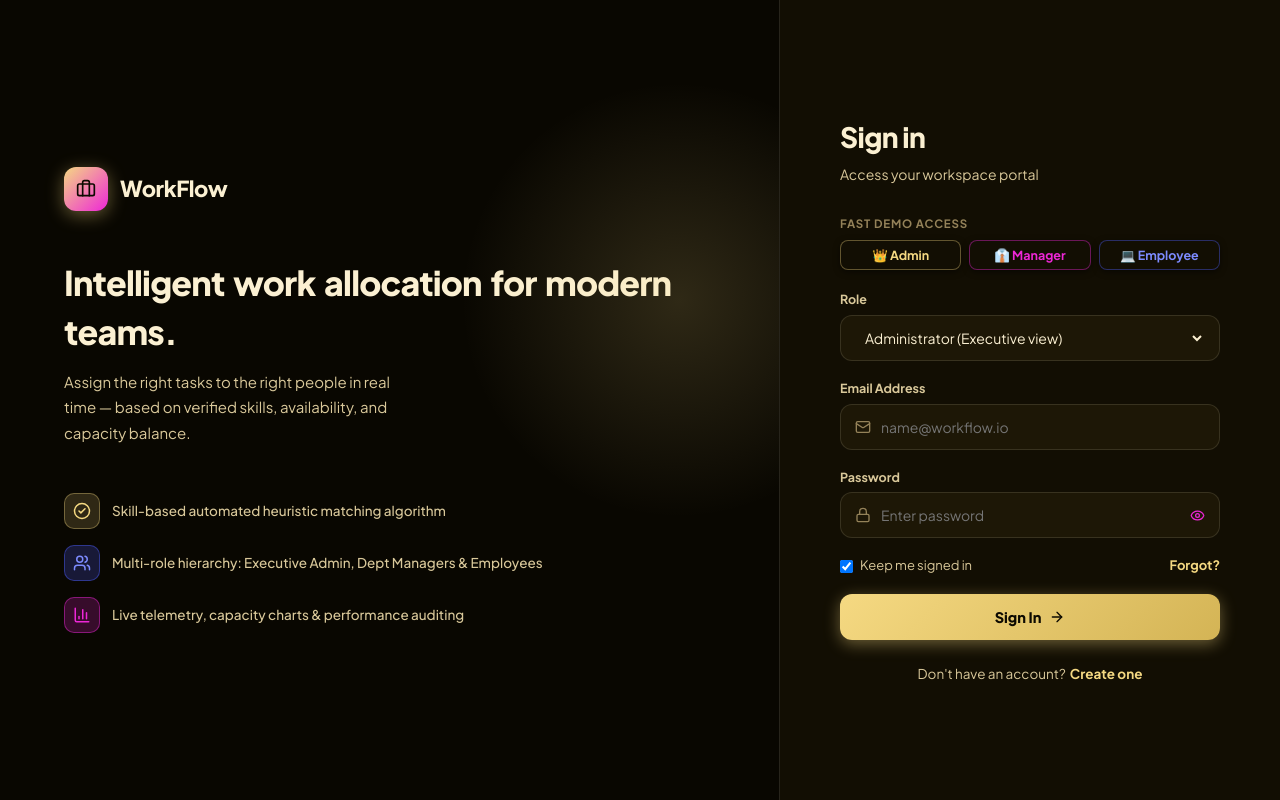
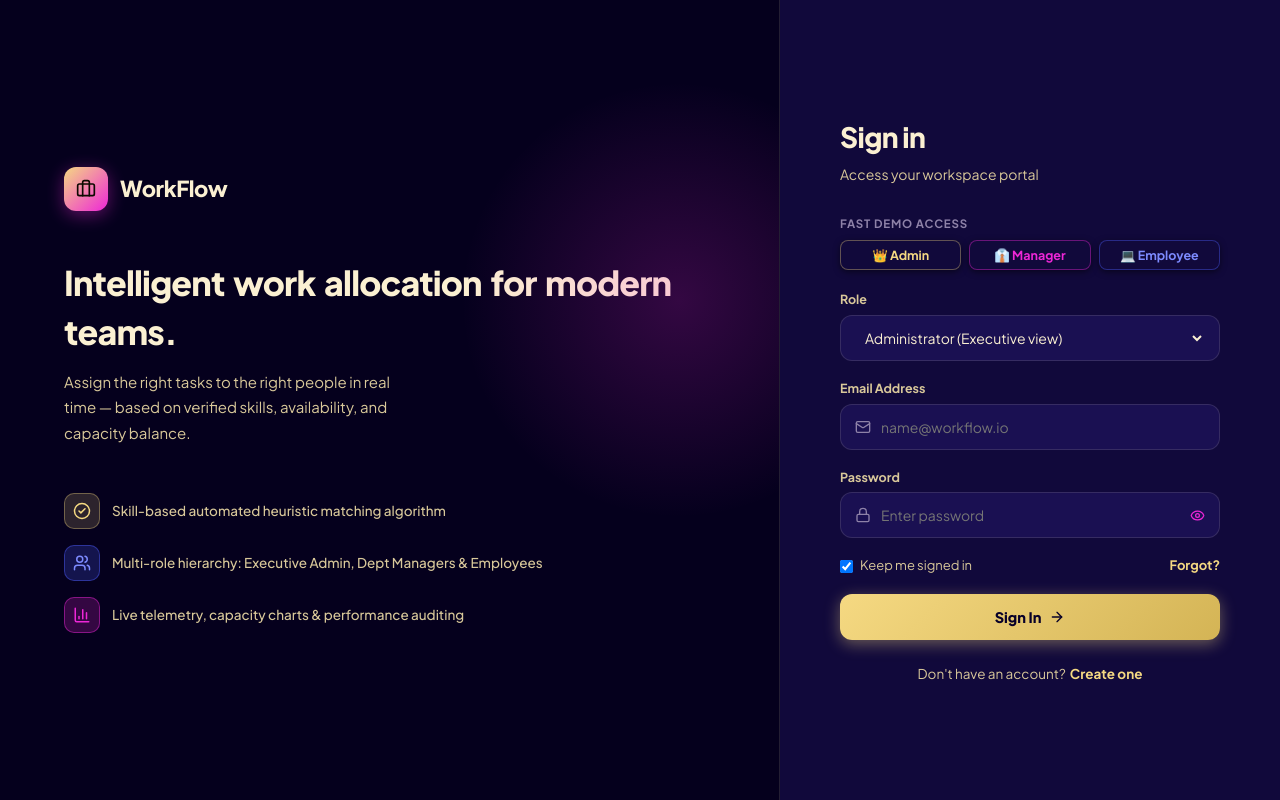
Before and after one commit to BhavyaJain-code/real-time-work-allocation-system, a React (Vite) app in the folder frontend/: page /login in a window 1280 px wide. Built offline with nearby package versions, Linux system fonts and the light colour scheme.

Commit message:
style: set canvas background to midnight royal indigo #080129
- --background / --bg: #080129
- --surface: #11093b
- --surface-2: #1a1052
- --sb-bg: #05001d
- Perfectly complements Radiant Gold (#f5d982), Royal Cobalt (#0c1597), Electric Fuchsia (#ee27d7), and Champagne (#fbf0d2)

```diff
--- a/frontend/src/index.css
+++ b/frontend/src/index.css
@@ -1,7 +1,7 @@
 /* =============================================
-   FULL THEME: Exact RealtimeColors Dashboard Replica
-   - Background: #0d0a01 (Obsidian Dark)
-   - Stat Cards: #0c1033 / #10164c (Deep Cobalt Navy)
+   FULL THEME: Royal Gold, Cobalt & Electric Fuchsia
+   - Background: #080129 (Midnight Royal Indigo)
+   - Stat Cards: #100a45 / #150f56 (Deep Indigo Navy)
    - Primary:    #f5d982 (Champagne Gold)
    - Secondary:  #0c1597 (Royal Cobalt)
    - Accent:     #ee27d7 (Electric Neon Fuchsia)
@@ -16,18 +16,18 @@
   /* RealtimeColors Tokens */
   --text:         #fbf0d2;
   --text-2:       #d9c89a;
-  --muted:        #948259;
+  --muted:        #8e82a8;
 
-  --bg:           #0d0a01;
-  --background:   #0d0a01;
-  --surface:      #120e03;
-  --surface-2:    #1d1706;
-  --surface-3:    #292109;
+  --bg:           #080129;
+  --background:   #080129;
+  --surface:      #11093b;
+  --surface-2:    #1a1052;
+  --surface-3:    #25186b;
 
   /* Cobalt Navy Stat Card Surface */
-  --card-cobalt:  #0c1038;
-  --card-cobalt-top: #121854;
-  --card-cobalt-border: rgba(77, 92, 248, 0.35);
+  --card-cobalt:  #100a45;
+  --card-cobalt-top: #19125e;
+  --card-cobalt-border: rgba(125, 139, 255, 0.35);
 
   --primary:      #f5d982;
   --primary-raw:  #f5d982;
@@ -62,11 +62,11 @@
   --purple-lt:    rgba(238, 39, 215, 0.20);
 
   /* Sidebar Tokens */
-  --sb-bg:        #090701;
-  --sb-surface:   #140f02;
+  --sb-bg:        #05001d;
+  --sb-surface:   #0e0633;
   --sb-text:      #d9c89a;
   --sb-hover:     rgba(251, 240, 210, 0.08);
-  --sb-active-bg: linear-gradient(135deg, #181e6e 0%, #0c1597 100%);
+  --sb-active-bg: linear-gradient(135deg, #1f2882 0%, #0c1597 100%);
   --sb-active:    #ffffff;
 
   /* Radii & Shadows */
@@ -144,7 +144,7 @@ img { display: block; max-width: 100%; }
   position: sticky;
   top: 0;
   height: var(--topbar-h);
-  background: rgba(18, 14, 3, 0.88);
+  background: rgba(17, 9, 59, 0.88);
   backdrop-filter: blur(14px);
   border-bottom: 1px solid var(--border);
   display: flex;
@@ -176,7 +176,7 @@ img { display: block; max-width: 100%; }
   border-radius: 12px;
   background: linear-gradient(135deg, var(--primary) 0%, #ee27d7 100%);
   display: flex; align-items: center; justify-content: center;
-  font-weight: 800; font-size: 15px; color: #0d0a01;
+  font-weight: 800; font-size: 15px; color: #080129;
   flex-shrink: 0;
   box-shadow: 0 4px 16px rgba(238, 39, 215, 0.4);
 }
@@ -238,8 +238,8 @@ img { display: block; max-width: 100%; }
   background: var(--sb-active-bg);
   color: #ffffff;
   font-weight: 700;
-  border: 1px solid rgba(77, 92, 248, 0.45);
-  box-shadow: 0 4px 16px rgba(12, 21, 151, 0.5), inset 0 1px 1px rgba(255, 255, 255, 0.2);
+  border: 1px solid rgba(77, 92, 248, 0.55);
+  box-shadow: 0 4px 16px rgba(12, 21, 151, 0.6), inset 0 1px 1px rgba(255, 255, 255, 0.2);
 }
 
 .sb-link.active svg {
@@ -371,7 +371,7 @@ img { display: block; max-width: 100%; }
 
 .btn-primary {
   background: linear-gradient(135deg, var(--primary) 0%, var(--primary-dk) 100%);
-  color: #0d0a01;
+  color: #080129;
   font-weight: 800;
   border-color: rgba(245, 217, 130, 0.4);
   box-shadow: 0 4px 14px rgba(245, 217, 130, 0.35);
@@ -379,7 +379,7 @@ img { display: block; max-width: 100%; }
 
 .btn-primary:hover {
   background: var(--primary-dk);
-  color: #0d0a01;
+  color: #080129;
   box-shadow: 0 6px 20px rgba(245, 217, 130, 0.5);
   transform: translateY(-1px);
 }
@@ -494,7 +494,7 @@ img { display: block; max-width: 100%; }
   border: 1px solid var(--card-cobalt-border);
   border-radius: var(--radius-lg);
   padding: 20px 22px;
-  box-shadow: 0 8px 24px rgba(12, 16, 56, 0.6);
+  box-shadow: 0 8px 24px rgba(8, 1, 41, 0.6);
   display: flex;
   flex-direction: column;
   gap: 8px;
@@ -504,7 +504,7 @@ img { display: block; max-width: 100%; }
 
 .stat-card:hover {
   border-color: rgba(238, 39, 215, 0.6);
-  box-shadow: 0 12px 32px rgba(12, 16, 56, 0.8), 0 0 20px rgba(238, 39, 215, 0.2);
+  box-shadow: 0 12px 32px rgba(8, 1, 41, 0.8), 0 0 20px rgba(238, 39, 215, 0.2);
 }
 
 .stat-card-header {
@@ -551,7 +551,7 @@ img { display: block; max-width: 100%; }
   background: linear-gradient(180deg, #f5d982 0%, #ee27d7 100%);
   border-radius: var(--radius-lg);
   padding: 24px;
-  color: #0d0a01;
+  color: #080129;
   display: flex;
   flex-direction: column;
   justify-content: space-between;
@@ -563,13 +563,13 @@ img { display: block; max-width: 100%; }
   font-size: 17px;
   font-weight: 800;
   line-height: 1.35;
-  color: #0d0a01;
+  color: #080129;
 }
 
 .promo-card p {
   font-size: 13px;
   font-weight: 600;
-  color: rgba(13, 10, 1, 0.85);
+  color: rgba(8, 1, 41, 0.85);
   margin-top: 8px;
 }
 
@@ -577,7 +577,7 @@ img { display: block; max-width: 100%; }
   align-self: flex-start;
   margin-top: 18px;
   background: #f5d982;
-  color: #0d0a01;
+  color: #080129;
   font-weight: 800;
   font-size: 13px;
   padding: 8px 18px;
@@ -613,12 +613,12 @@ img { display: block; max-width: 100%; }
 }
 
 .badge-gray    { background: rgba(251, 240, 210, 0.08); color: #d9c89a; border: 1px solid rgba(251, 240, 210, 0.15); }
-.badge-blue    { background: rgba(77, 92, 248, 0.22);   color: #7d8bff; border: 1.5px solid var(--secondary-border); box-shadow: 0 0 12px rgba(77, 92, 248, 0.35); }
+.badge-blue    { background: rgba(77, 92, 248, 0.25);   color: #9cb0ff; border: 1.5px solid var(--secondary-border); box-shadow: 0 0 12px rgba(77, 92, 248, 0.35); }
 .badge-green   { background: rgba(16, 185, 129, 0.18);  color: #34d399; border: 1px solid rgba(16, 185, 129, 0.40); }
 .badge-amber   { background: rgba(245, 217, 130, 0.18); color: #fce79f; border: 1.5px solid rgba(245, 217, 130, 0.50); box-shadow: 0 0 12px rgba(245, 217, 130, 0.3); }
 .badge-red     { background: rgba(238, 39, 215, 0.20);  color: #ff6eec; border: 1.5px solid var(--accent-border); box-shadow: 0 0 12px rgba(238, 39, 215, 0.35); }
 .badge-purple  { background: rgba(238, 39, 215, 0.20);  color: #ff6eec; border: 1.5px solid var(--accent-border); box-shadow: 0 0 12px rgba(238, 39, 215, 0.35); }
-.badge-indigo  { background: rgba(77, 92, 248, 0.22);   color: #7d8bff; border: 1.5px solid var(--secondary-border); }
+.badge-indigo  { background: rgba(77, 92, 248, 0.22);   color: #9cb0ff; border: 1.5px solid var(--secondary-border); }
 .badge-wine    { background: linear-gradient(135deg, rgba(238, 39, 215, 0.35) 0%, rgba(140, 15, 120, 0.25) 100%); color: #ff78ef; border: 1.5px solid rgba(238, 39, 215, 0.6); box-shadow: 0 0 14px rgba(238, 39, 215, 0.4); }
 .badge-accent  { background: linear-gradient(135deg, rgba(238, 39, 215, 0.35) 0%, rgba(140, 15, 120, 0.25) 100%); color: #ff78ef; border: 1.5px solid rgba(238, 39, 215, 0.6); box-shadow: 0 0 14px rgba(238, 39, 215, 0.4); }
 .badge-gold    { background: rgba(245, 217, 130, 0.20); color: #fce79f; border: 1.5px solid rgba(245, 217, 130, 0.50); box-shadow: 0 0 12px rgba(245, 217, 130, 0.3); }
@@ -1040,7 +1040,7 @@ tbody tr:hover {
 
 .auth-left {
   flex: 1;
-  background: #090701;
+  background: #05001d;
   border-right: 1px solid var(--border);
   display: flex;
   flex-direction: column;
@@ -1054,7 +1054,7 @@ tbody tr:hover {
   content: '';
   position: absolute;
   width: 440px; height: 440px;
-  background: radial-gradient(circle, rgba(245, 217, 130, 0.16) 0%, transparent 70%);
+  background: radial-gradient(circle, rgba(238, 39, 215, 0.2) 0%, transparent 70%);
   top: 10%; right: -120px;
   border-radius: 50%;
   pointer-events: none;
@@ -1072,8 +1072,8 @@ tbody tr:hover {
   border-radius: 12px;
   background: linear-gradient(135deg, var(--primary) 0%, #ee27d7 100%);
   display: flex; align-items: center; justify-content: center;
-  font-weight: 800; font-size: 17px; color: #0d0a01;
-  box-shadow: 0 4px 18px rgba(245, 217, 130, 0.4);
+  font-weight: 800; font-size: 17px; color: #080129;
+  box-shadow: 0 4px 18px rgba(238, 39, 215, 0.4);
 }
 
 .auth-left-brand-name {
@@ -1236,7 +1236,7 @@ tbody tr:hover {
 .auth-submit {
   height: 46px;
   background: linear-gradient(135deg, var(--primary) 0%, var(--primary-dk) 100%);
-  color: #0d0a01;
+  color: #080129;
   border: none;
   border-radius: var(--radius);
   font-size: 14.5px;
@@ -1252,7 +1252,7 @@ tbody tr:hover {
 
 .auth-submit:hover {
   background: var(--primary-dk);
-  color: #0d0a01;
+  color: #080129;
   transform: translateY(-1px);
 }
 
@@ -1355,7 +1355,7 @@ tbody tr:hover {
 .modal-overlay {
   position: fixed;
   inset: 0;
-  background: rgba(13, 10, 1, 0.84);
+  background: rgba(8, 1, 41, 0.86);
   display: flex;
   align-items: center;
   justify-content: center;
```
